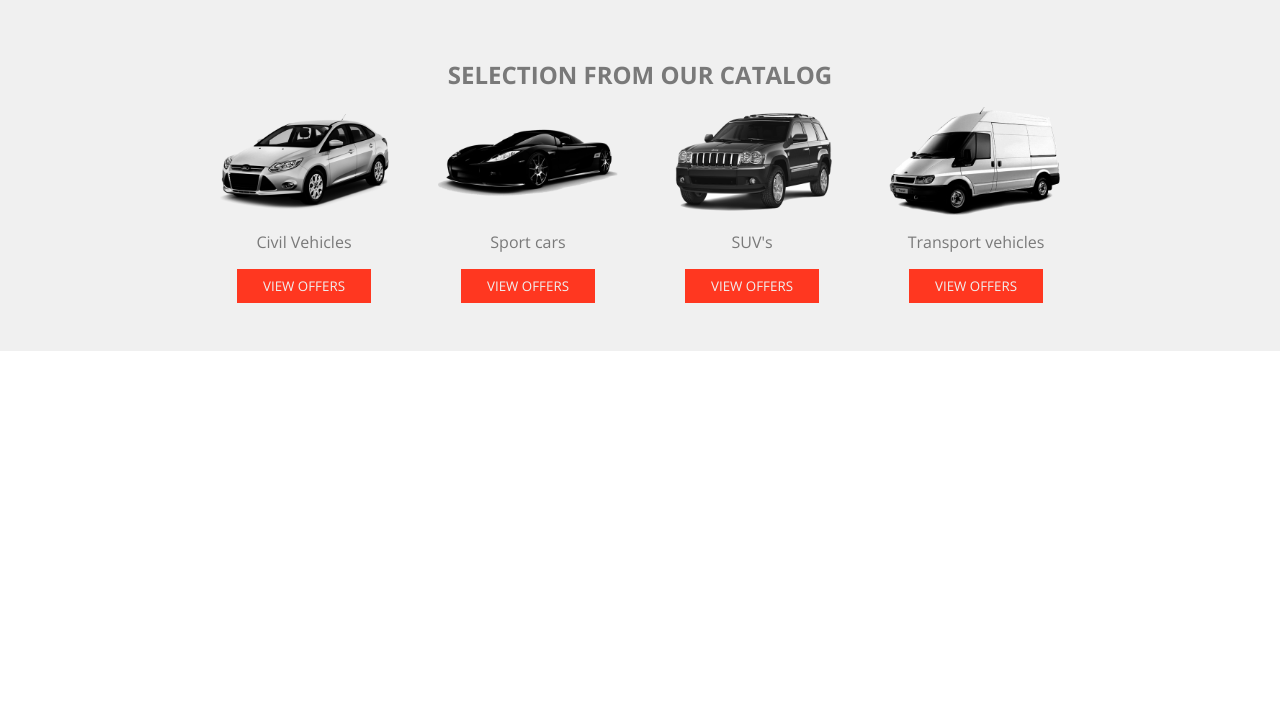
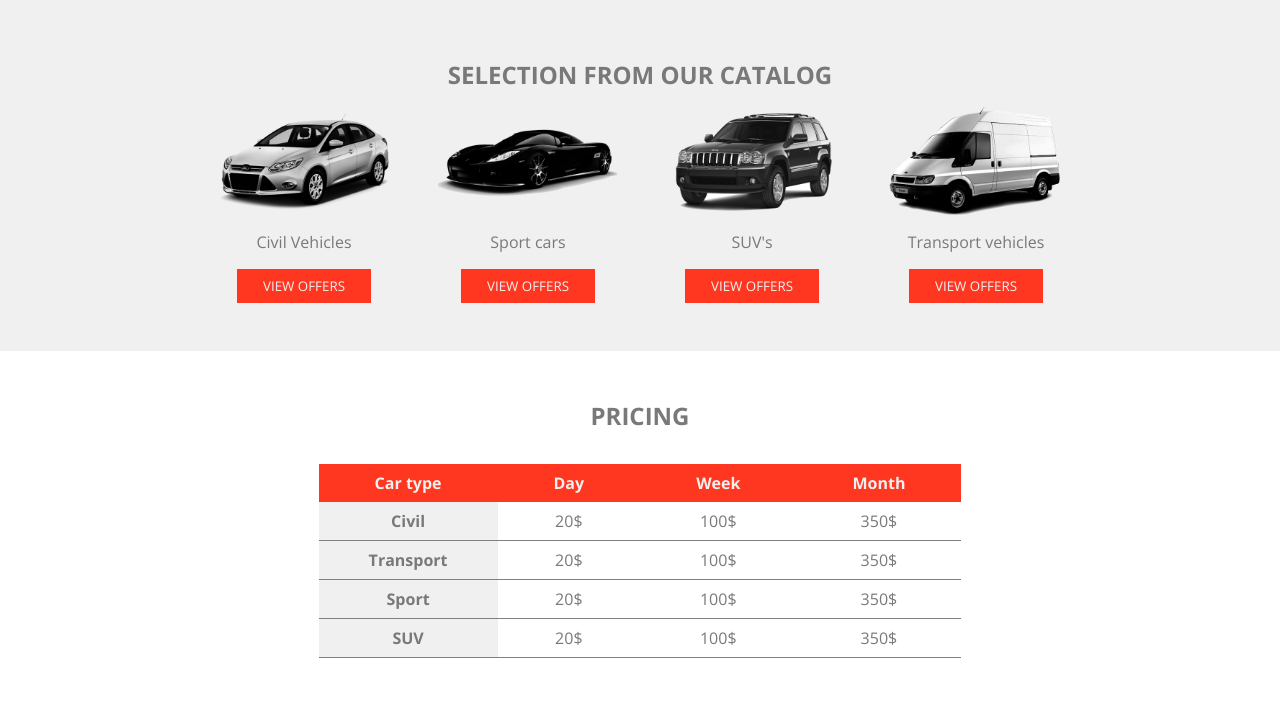
Before and after one commit to RajkoCulibrk/megaRent-homevork, a plain HTML site: page index.html in a window 1280 px wide. Shown: the part 822-1528 px from the top of the page. Before the commit the page ends 1173 px from the top, so only its background shows below. Drawn offline with nearby package versions, Linux system fonts and the light colour scheme.

Commit message:
finished pricing section

```diff
--- a/index.html
+++ b/index.html
@@ -56,5 +56,46 @@
 
         </div>
     </section>
+
+    <section class="pricing">
+        <h4>Pricing</h4>
+        <table>
+            <thead>
+                <tr>
+                    <th>Car type</th>
+                    <th>Day</th>
+                    <th>Week</th>
+                    <th>Month</th>
+                </tr>
+            </thead>
+            <tbody>
+                <tr>
+                    <td>Civil</td>
+                    <td>20$</td>
+                    <td>100$</td>
+                    <td>350$</td>
+                </tr>
+                <tr>
+                    <td>Transport</td>
+                    <td>20$</td>
+                    <td>100$</td>
+                    <td>350$</td>
+                </tr>
+                <tr>
+                    <td>Sport</td>
+                    <td>20$</td>
+                    <td>100$</td>
+                    <td>350$</td>
+                </tr>
+                <tr>
+                    <td>SUV</td>
+                    <td>20$</td>
+                    <td>100$</td>
+                    <td>350$</td>
+                </tr>
+            </tbody>
+        </table>
+        <button>View pricing</button>
+    </section>
 </body>
 </html>
--- a/scss/style.scss
+++ b/scss/style.scss
@@ -102,3 +102,53 @@ main {
     }
   }
 }
+
+.pricing {
+  display: flex;
+  flex-direction: column;
+  align-items: center;
+  padding: 3rem 0;
+
+  h4 {
+    text-transform: uppercase;
+    font-size: 1.5rem;
+    margin-bottom: 2rem;
+  }
+
+  table {
+    border-collapse: collapse;
+    thead {
+      background-color: $main_red;
+      th {
+        padding: 0.5rem 3.5rem;
+      }
+
+      & * {
+        color: $grey_background;
+      }
+    }
+    tbody {
+      text-align: center;
+      tr {
+        border-bottom: 1px solid gray;
+        td {
+          padding: 0.5rem 0;
+        }
+        td:first-of-type {
+          background-color: $grey_background;
+          font-weight: bold;
+        }
+      }
+    }
+  }
+  button {
+    background-color: $main_red;
+    width: 10%;
+    outline: none;
+    border: none;
+    color: $grey_background;
+    text-transform: uppercase;
+    padding: 0.5rem;
+    display: none;
+  }
+}
```
Also changed, not shown: css/style.css.
